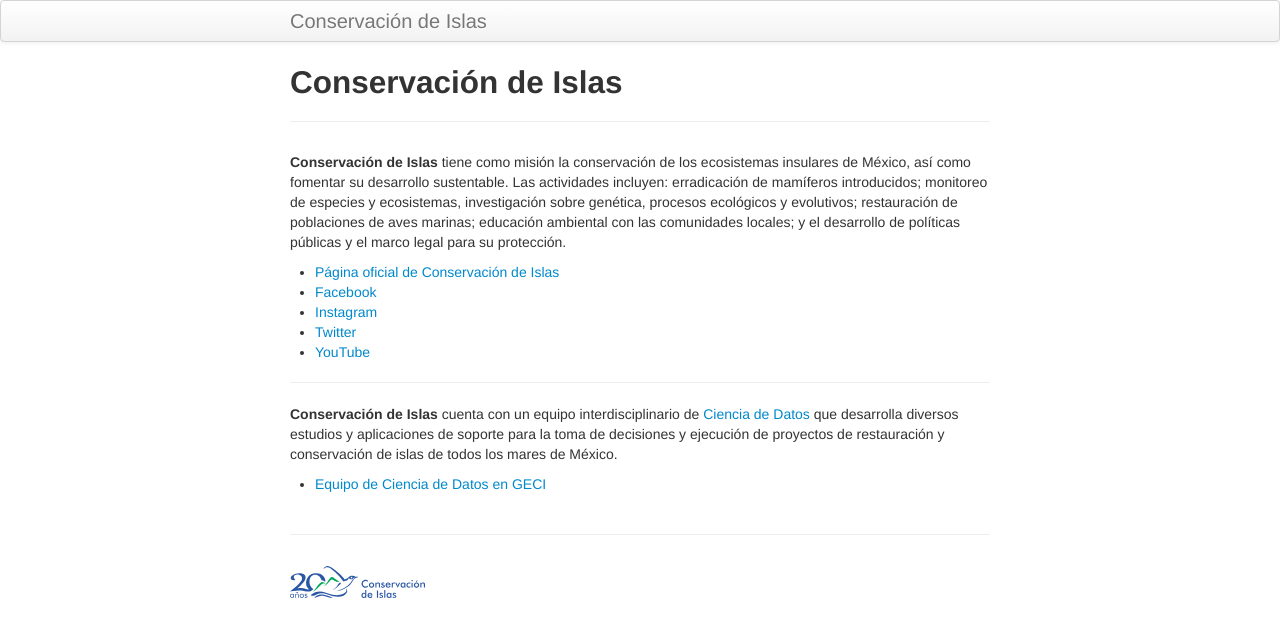
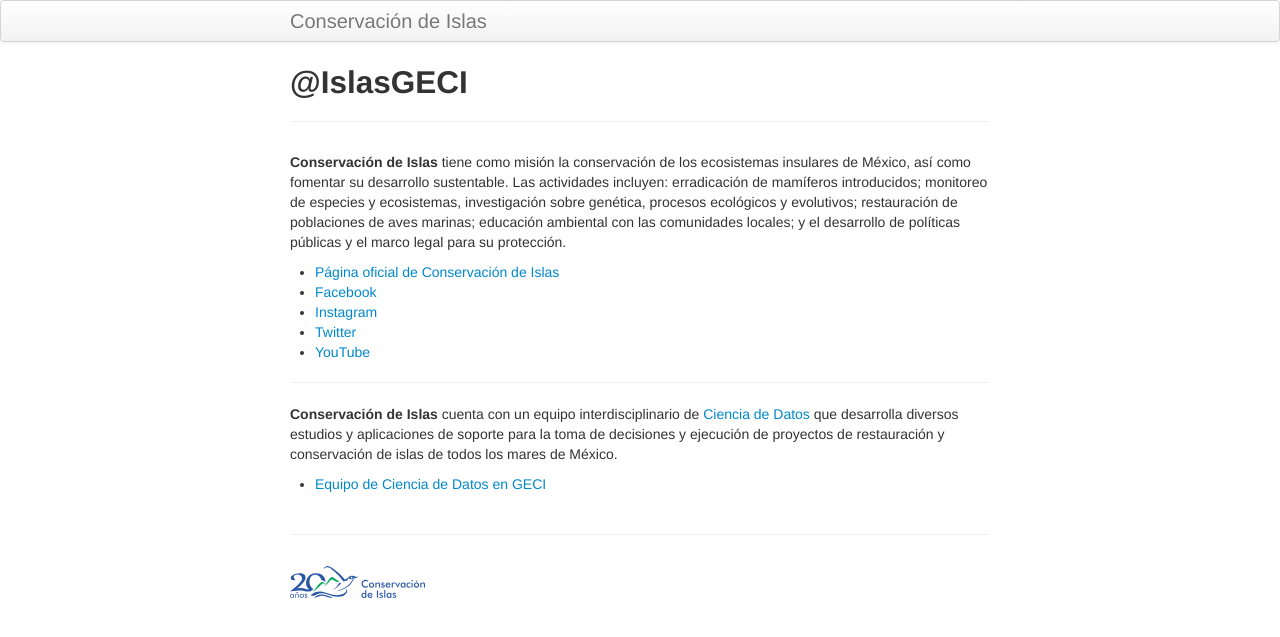
Before and after one commit to LizethMReyes/islasgeci.github.io, a Jekyll site: the page built from index.md, in a window 1280 px wide. Shown: the top 637 px of the page. Built offline with Jekyll 4.4.1, drawn with Linux system fonts in a browser that asks for light colours.

Commit message:
Cambia el título

```diff
--- a/index.md
+++ b/index.md
@@ -1,6 +1,6 @@
 ---
 layout: page
-title: Conservación de Islas
+title: "@IslasGECI"
 description: Página del equipo de Ciencia de Datos de Conservación de Islas
 ---
 
```
